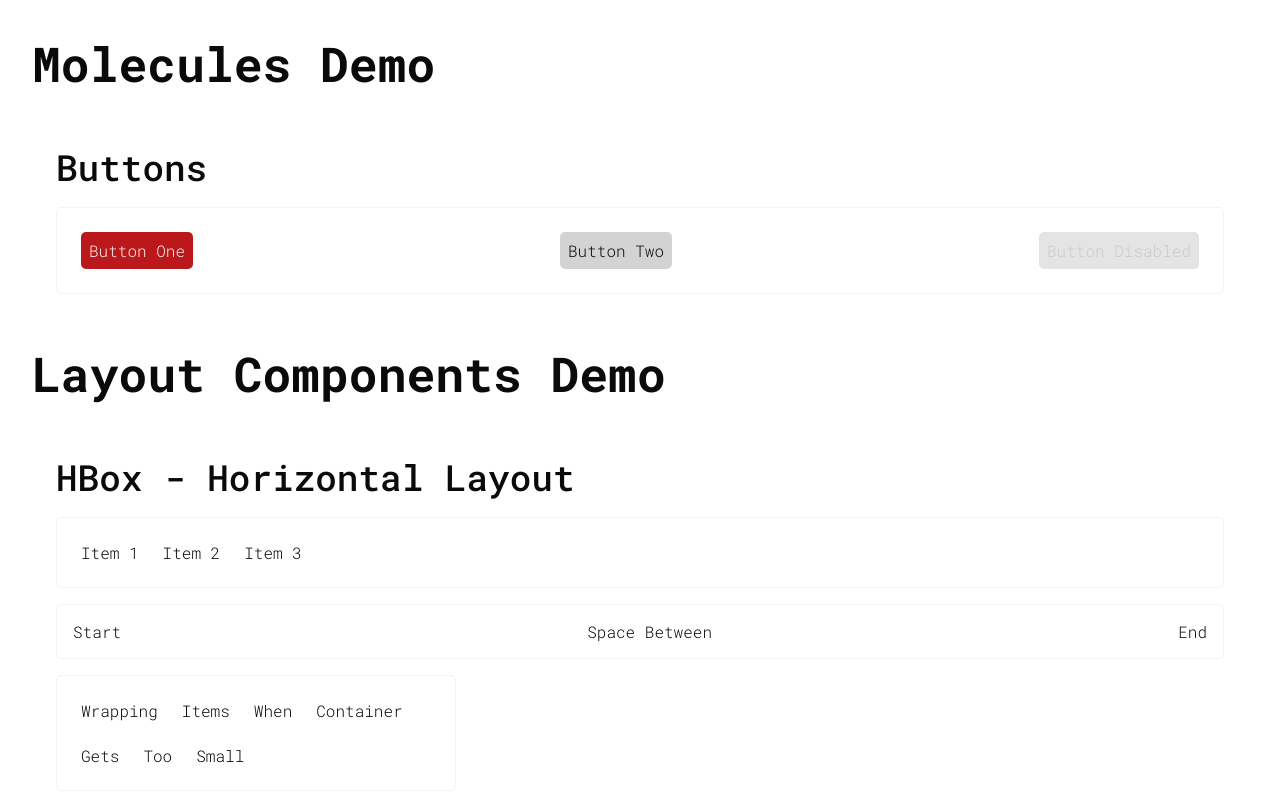
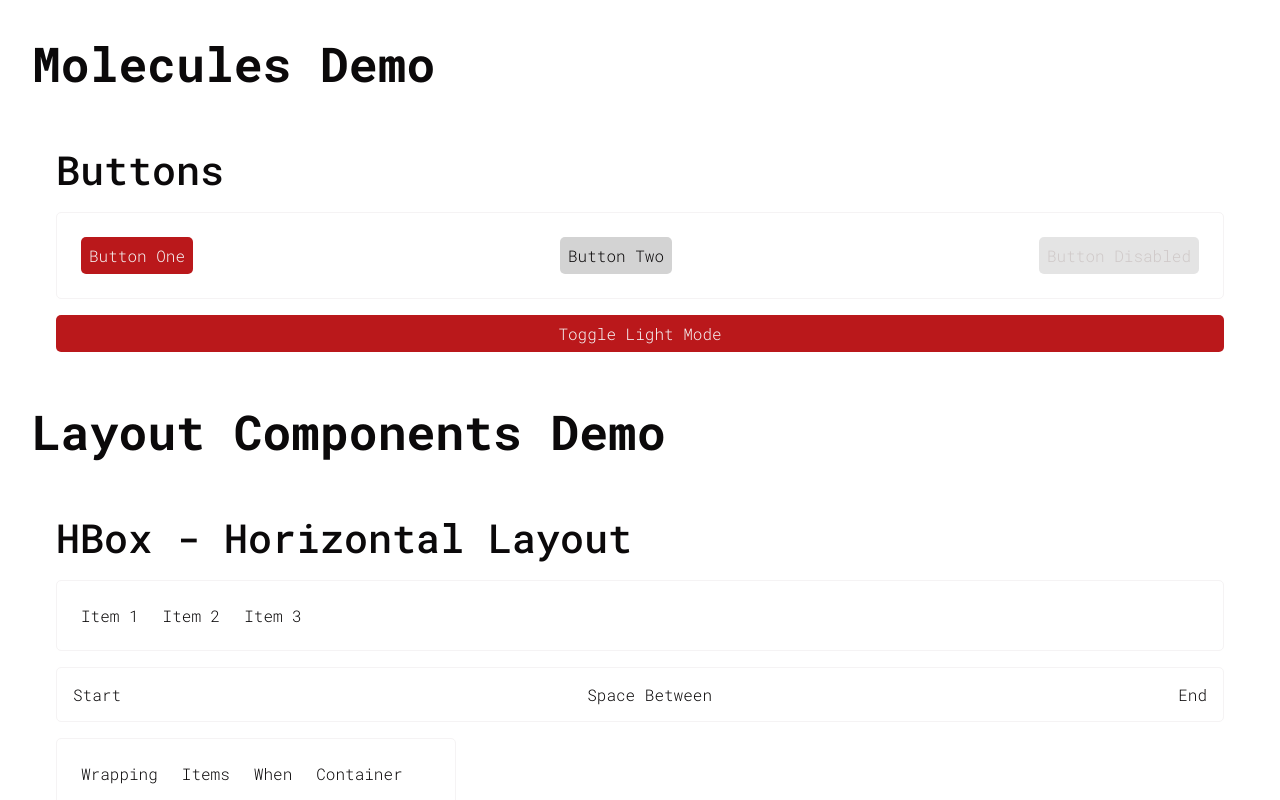
Before and after one commit to Downmoto/ecmc-design-core, a SvelteKit app: page / in a window 1280 px wide. Shown: the top 800 px of the page. Built offline with nearby package versions, Linux system fonts and the light colour scheme.

Commit message:
feat: update Button component to support onclick handler and add theme toggle button in layout demo

```diff
--- a/src/lib/atoms/text/text.svelte
+++ b/src/lib/atoms/text/text.svelte
@@ -31,22 +31,22 @@
 <style>
 	.text--headline {
 		font-weight: 700;
-		font-size: 48px;
+		font-size: var(--font-size-4);
 	}
 
 	.text--subtitle {
 		font-weight: 500;
-		font-size: 36px;
+		font-size: var(--font-size-3);
+	}
+
+	.text--body-plus {
+		font-weight: 300;
+		font-size: var(--font-size-2);
 	}
 
 	.text--body {
 		font-weight: 300;
-		font-size: 16px;
-	}
-
-	.text--body-plus {
-		font-weight: 300;
-		font-size: 18px;
+		font-size: var(--font-size-1);
 	}
 
 	.text--italic {
--- a/src/lib/index.ts
+++ b/src/lib/index.ts
@@ -1,4 +1,6 @@
 // Reexport your entry components here
+
+// Atoms
 export { default as Container } from './atoms/container/container.svelte';
 export type { ContainerProps, ContainerMetrics } from './atoms/container/types.ts';
 
@@ -11,4 +13,5 @@ export { default as Centered } from './atoms/container/sub/centered.container.sv
 export { default as Text } from './atoms/text/text.svelte';
 export type { TextProps } from './atoms/text/types.ts';
 
+// Molecules
 export { default as Button } from './molecules/button/button.svelte';
--- a/src/lib/molecules/button/button.svelte
+++ b/src/lib/molecules/button/button.svelte
@@ -5,12 +5,12 @@
 	import { buttonVariantClasses, defaultProps } from './constants.ts';
 	import type { ButtonProps } from './types.d.ts';
 
-	let { children, variant = defaultProps.variant! }: ButtonProps = $props();
+	let { children, onclick, variant = defaultProps.variant! }: ButtonProps = $props();
 
 	let computedClasses = $derived(cn(buttonVariantClasses[variant]));
 </script>
 
-<button class={computedClasses} disabled={variant === 'disabled'}>
+<button class={computedClasses} disabled={variant === 'disabled'} {onclick}>
 	<Centered padding="xsm">
 		<Text>
 			{@render children?.()}
--- a/src/lib/molecules/button/constants.ts
+++ b/src/lib/molecules/button/constants.ts
@@ -8,4 +8,4 @@ export const buttonVariantClasses = {
 	primary: 'button--primary',
 	secondary: 'button--secondary',
 	disabled: 'button--disabled'
-};
+} as const;
--- a/src/lib/molecules/button/types.d.ts
+++ b/src/lib/molecules/button/types.d.ts
@@ -4,4 +4,6 @@ export interface ButtonProps {
 	children?: Snippet;
 
 	variant?: 'primary' | 'secondary' | 'disabled';
+
+	onclick?: (event: MouseEvent) => void;
 }
--- a/src/lib/utils/ecmc.css
+++ b/src/lib/utils/ecmc.css
@@ -38,6 +38,11 @@ video {
 	font-style: normal;
 	font-size: 16px;
 	color: light-dark(var(--neutral-950), var(--neutral-100));
+
+	--font-size-1: 1rem;
+	--font-size-2: 1.2rem;
+	--font-size-3: 2.5rem;
+	--font-size-4: 3rem;
 }
 
 /* Colour Atoms */
@@ -55,6 +60,7 @@ video {
 	--red-500: #e5383b;
 }
 
+/* Spacing Atoms */
 :root {
 	--spacing-xsm: 0.5rem;
 	--spacing-sm: 1rem;
@@ -63,6 +69,7 @@ video {
 	--spacing-xl: 3rem;
 }
 
+/* Rounding Atoms */
 :root {
 	--rounding-size-1: 5px;
 	--rounding-size-2: 15px;
--- a/src/routes/+page.svelte
+++ b/src/routes/+page.svelte
@@ -12,7 +12,14 @@
 	} from '$lib/index.js';
 	import '$lib/utils/ecmc.css';
 
-	let containerMetrics: ContainerMetrics | undefined;
+	let containerMetrics: ContainerMetrics | undefined = $state();
+
+	let isDark = $state(true);
+
+	function toggleTheme() {
+		isDark = !isDark;
+		document.documentElement.style.colorScheme = isDark ? 'dark' : 'light';
+	}
 </script>
 
 <VBox gap="md" padding="lg">
@@ -29,6 +36,9 @@
 			<Button variant="secondary">Button Two</Button>
 			<Button variant="disabled">Button Disabled</Button>
 		</Hbox>
+		<Button onclick={toggleTheme}>
+			Toggle {isDark ? 'Light' : 'Dark'} Mode
+		</Button>
 	</Vbox>
 
 	<Text variant="headline">Layout Components Demo</Text>
```
